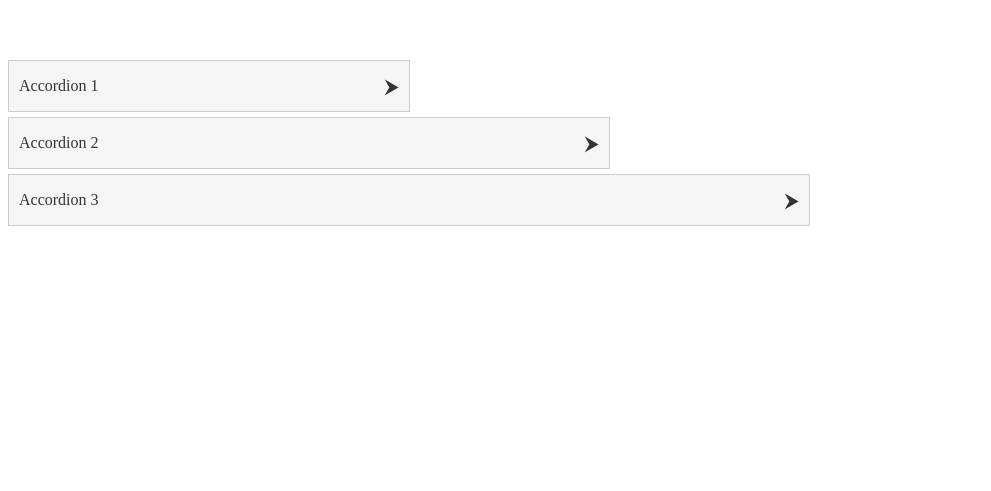
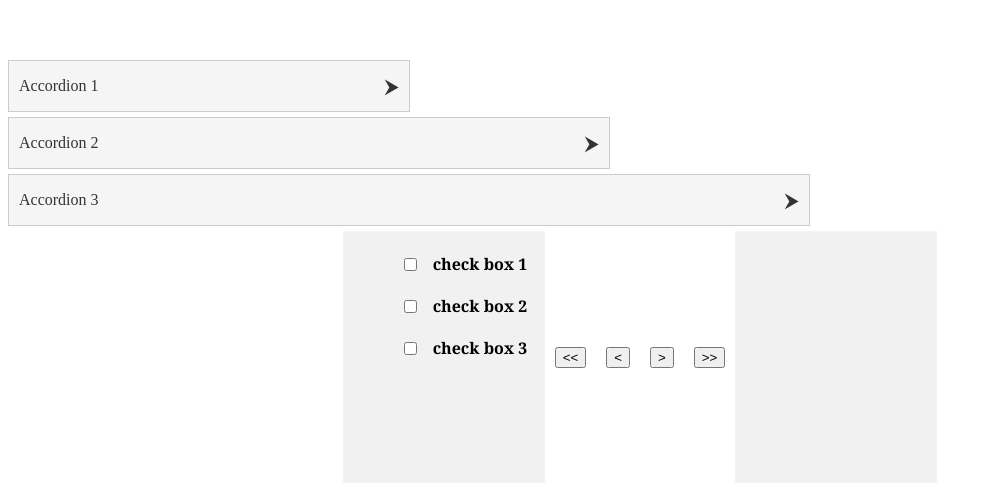
Before and after one commit to kartik-fsd/profile_, a React (Vite) app: page / in a window 1280 px wide. Shown: the part 748-1239 px from the top of the page, without its empty margins (0-991 px from the left). Before the commit the page ends 982 px from the top, so only its background shows below. Built offline with nearby package versions, Linux system fonts and the light colour scheme.

Commit message:
created ui component transferring of items

```diff
--- a/src/App.jsx
+++ b/src/App.jsx
@@ -1,6 +1,7 @@
 import { motion } from "framer-motion";
 import "./App.css"
 import Accordion from "./Components/accordian/accordion";
+import List from "./Components/Transfer-List";
 const App = () => {
 
   return (
@@ -18,6 +19,7 @@ const App = () => {
         </div>
       </div>
       <Accordion/>
+      <List/>
     </>
   );
 };
--- /dev/null
+++ b/src/Components/Transfer-List/Lists/List-Container.jsx
@@ -0,0 +1,60 @@
+import "./List-container.css";
+
+const Container = () => {
+    const dataItems = [
+       {
+        value:"check box1",
+        title:"check box 1"
+       },
+       {
+        value:"check box2",
+        title:"check box 2"
+       },
+       {
+        value:"check box3",
+        title:"check box 3"
+       }
+    ];
+    console.log(dataItems)
+
+  return (
+    <div className="wrapper">
+ <div className="List-container">
+        <ul>
+          {dataItems.map((data, key) => (
+            <li key={key}>
+              <div className="list">
+                <input
+                  type="checkbox"
+                  name={data.value}
+                  id={data.value}
+                  value={data.value}
+                />
+                <label htmlFor={data.value}>{data.title}</label>
+              </div>
+            </li>
+          ))}
+        </ul>
+      </div>
+      <>
+        <button type="button" style={{ margin: "0px 10px" }}>
+          {"<<"}
+        </button>
+        <button type="button" style={{ margin: "0px 10px" }}>
+          {"<"}
+        </button>
+        <button type="button" style={{ margin: "0px 10px" }}>
+          {">"}
+        </button>
+        <button type="button" style={{ margin: "0px 10px" }}>
+          {">>"}
+        </button>
+      </>
+      <div className="List-container">
+
+      </div>
+    </div>
+  );
+};
+
+export default Container;
--- /dev/null
+++ b/src/Components/Transfer-List/Lists/List-container.css
@@ -0,0 +1,35 @@
+
+.wrapper{
+    display: flex;
+    align-items: center;
+    justify-content: center;
+}
+.List-container{
+border: 1px solid #ffffff3a;
+width :200px;
+height: 250px;
+background-color: #f1f1f1;
+}
+.list{
+    margin: 10px;
+    display: flex;
+    align-items: center;
+    justify-content: space-around;
+    line-height: 2;
+}
+.List-container label{
+    font-weight: 600;
+    font-family: Georgia, 'Times New Roman', Times, serif;
+    cursor: pointer;
+}
+.List-container input{
+    cursor: pointer;
+}
+
+.list :hover{
+    transform: scale(1.2);
+}
+
+.List-container li{
+    list-style-type: none;
+}
--- /dev/null
+++ b/src/Components/Transfer-List/index.jsx
@@ -0,0 +1,9 @@
+
+//Build a component that allows transferring of items between two lists.
+import Container from "./Lists/List-Container";
+
+export default function List(){
+return(
+    <Container/>
+)
+}
```
